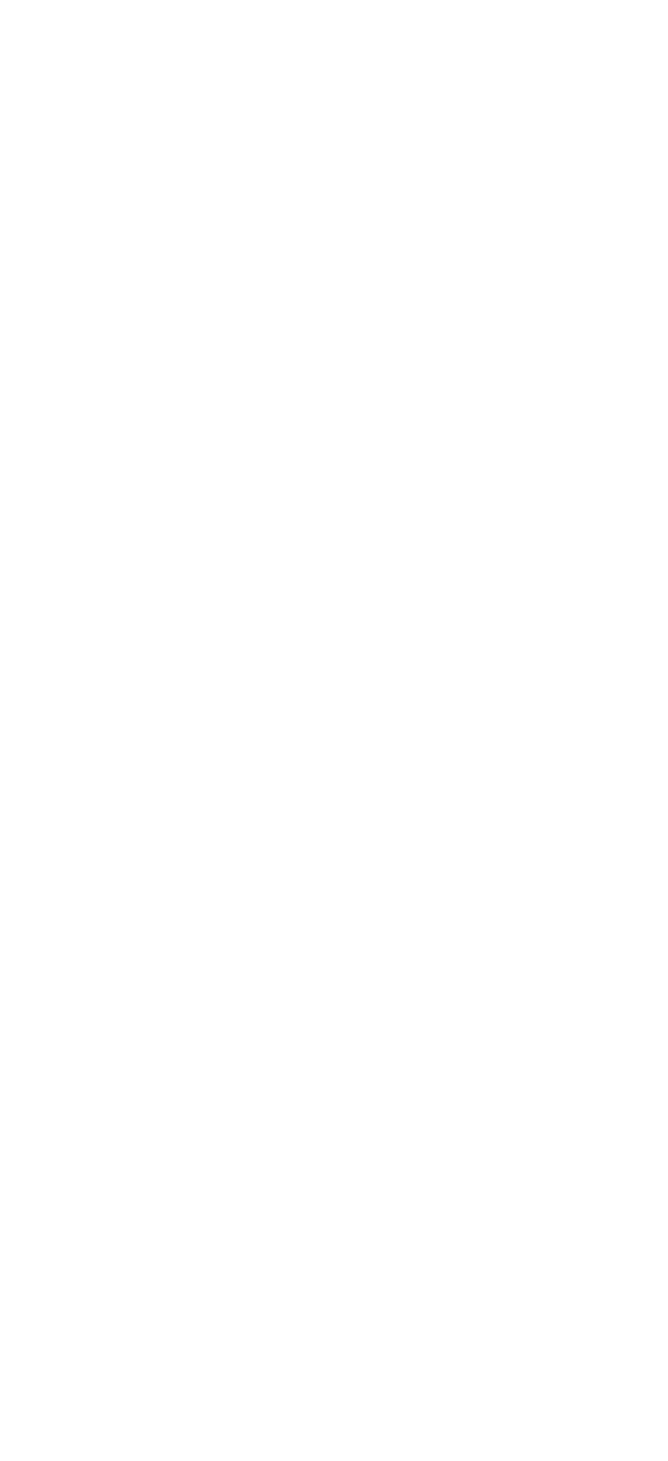
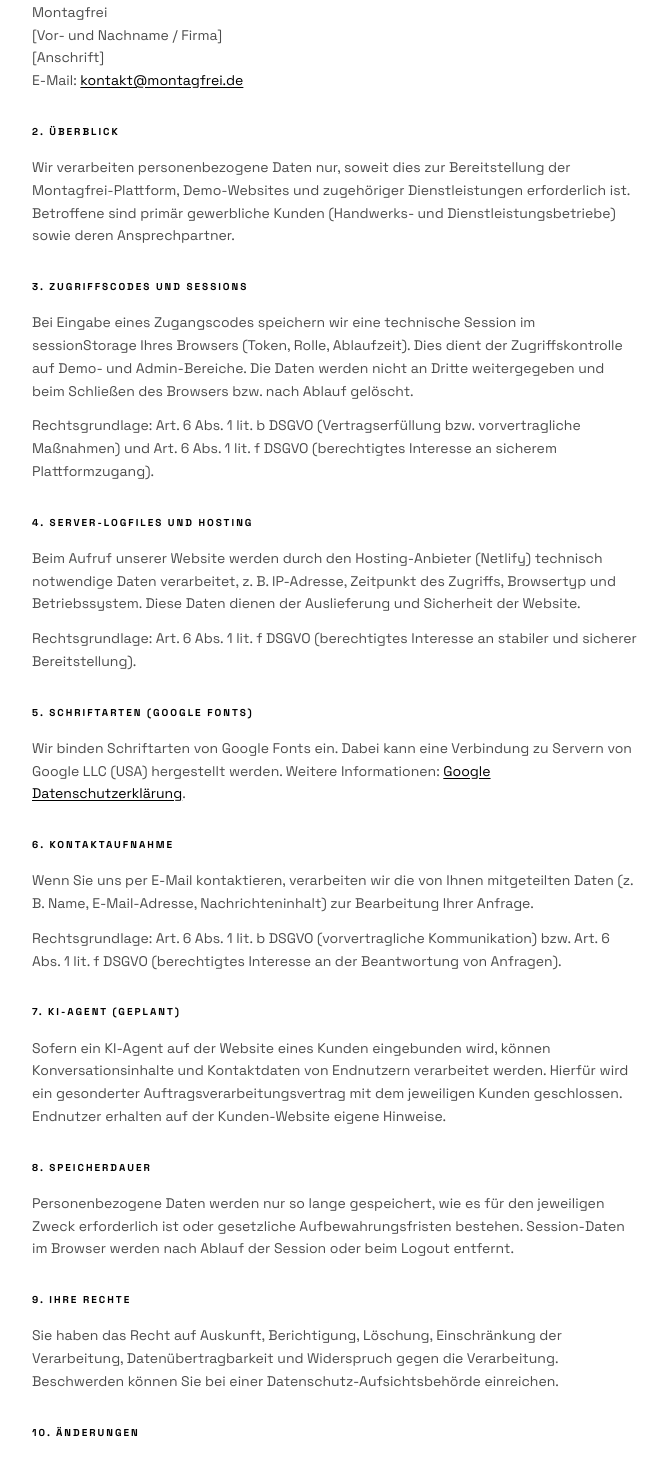
Before and after one commit to AdskiyDro4ila/montagfrei, a React (Vite) app: page /datenschutz in a window 1280 px wide. Before the commit this address had no page. Shown: the part 320-1781 px from the top of the page, without its empty margins (304-972 px from the left). Before the commit the page ends 800 px from the top, so only its background shows below. Built offline with nearby package versions, Linux system fonts and the light colour scheme.

Commit message:
Add Datenschutz, Ueber uns, Kontakt pages and symmetric footer

```diff
--- a/src/App.tsx
+++ b/src/App.tsx
@@ -6,6 +6,9 @@ import { ClientDemoPage } from './demos/ClientDemoPage'
 import { FaqPage } from './pages/FaqPage'
 import { ImpressumPage } from './pages/ImpressumPage'
 import { AgbPage } from './pages/AgbPage'
+import { DatenschutzPage } from './pages/DatenschutzPage'
+import { UeberUnsPage } from './pages/UeberUnsPage'
+import { KontaktPage } from './pages/KontaktPage'
 
 export default function App() {
   return (
@@ -18,6 +21,9 @@ export default function App() {
         <Route path="/faq" element={<FaqPage />} />
         <Route path="/impressum" element={<ImpressumPage />} />
         <Route path="/agb" element={<AgbPage />} />
+        <Route path="/datenschutz" element={<DatenschutzPage />} />
+        <Route path="/ueber-uns" element={<UeberUnsPage />} />
+        <Route path="/kontakt" element={<KontaktPage />} />
       </Routes>
     </BrowserRouter>
   )
--- a/src/components/HomeFooter.tsx
+++ b/src/components/HomeFooter.tsx
@@ -4,18 +4,48 @@ interface HomeFooterProps {
   visible: boolean
 }
 
-const links = [
+const row1 = [
   { to: '/faq', label: 'FAQ' },
   { to: '/impressum', label: 'Impressum' },
   { to: '/agb', label: 'AGB' },
 ] as const
 
+const row2 = [
+  { to: '/datenschutz', label: 'Datenschutz' },
+  { to: '/ueber-uns', label: 'Über uns' },
+  { to: '/kontakt', label: 'Kontakt' },
+] as const
+
+function FooterRow({
+  links,
+  visible,
+}: {
+  links: readonly { to: string; label: string }[]
+  visible: boolean
+}) {
+  return (
+    <div className="flex items-center justify-center gap-6 sm:gap-10">
+      {links.map(({ to, label }) => (
+        <Link
+          key={to}
+          to={to}
+          tabIndex={visible ? 0 : -1}
+          className="font-display text-[10px] font-bold uppercase tracking-[0.18em] text-black/30 transition-colors duration-300 hover:text-black sm:tracking-[0.2em]"
+        >
+          {label}
+        </Link>
+      ))}
+    </div>
+  )
+}
+
 export function HomeFooter({ visible }: HomeFooterProps) {
   return (
     <nav
       className={`
-        fixed bottom-0 left-0 right-0 z-20 flex items-center justify-center gap-8
-        px-5 pb-[max(2rem,env(safe-area-inset-bottom))]
+        fixed bottom-0 left-0 right-0 z-20
+        flex flex-col items-center gap-3
+        px-5 pb-[max(1.75rem,env(safe-area-inset-bottom))] pt-2
         transition-all duration-700 ease-out
         ${visible
           ? 'translate-y-0 opacity-100'
@@ -24,16 +54,8 @@ export function HomeFooter({ visible }: HomeFooterProps) {
       `}
       aria-hidden={!visible}
     >
-      {links.map(({ to, label }) => (
-        <Link
-          key={to}
-          to={to}
-          tabIndex={visible ? 0 : -1}
-          className="font-display text-[10px] font-bold uppercase tracking-[0.2em] text-black/30 transition-colors duration-300 hover:text-black sm:text-xs"
-        >
-          {label}
-        </Link>
-      ))}
+      <FooterRow links={row1} visible={visible} />
+      <FooterRow links={row2} visible={visible} />
     </nav>
   )
 }
--- a/src/lib/routes.ts
+++ b/src/lib/routes.ts
@@ -11,6 +11,9 @@ export const ROUTES = {
   faq: '/faq',
   impressum: '/impressum',
   agb: '/agb',
+  datenschutz: '/datenschutz',
+  ueberUns: '/ueber-uns',
+  kontakt: '/kontakt',
 } as const
 
 export function demoRoute(slug: string): string {
--- /dev/null
+++ b/src/pages/DatenschutzPage.tsx
@@ -0,0 +1,131 @@
+import { LegalLayout, LegalSection } from '../components/legal/LegalLayout'
+
+export function DatenschutzPage() {
+  return (
+    <LegalLayout title="Datenschutz">
+      <p className="text-black/50">
+        Informationen zur Verarbeitung personenbezogener Daten gemäß der
+        Datenschutz-Grundverordnung (DSGVO). Stand: Juni 2026.
+      </p>
+
+      <LegalSection title="1. Verantwortlicher">
+        <p>
+          Montagfrei
+          <br />
+          [Vor- und Nachname / Firma]
+          <br />
+          [Anschrift]
+          <br />
+          E-Mail:{' '}
+          <a href="mailto:kontakt@montagfrei.de" className="text-black underline underline-offset-2">
+            kontakt@montagfrei.de
+          </a>
+        </p>
+      </LegalSection>
+
+      <LegalSection title="2. Überblick">
+        <p>
+          Wir verarbeiten personenbezogene Daten nur, soweit dies zur
+          Bereitstellung der Montagfrei-Plattform, Demo-Websites und
+          zugehöriger Dienstleistungen erforderlich ist. Betroffene sind
+          primär gewerbliche Kunden (Handwerks- und Dienstleistungsbetriebe)
+          sowie deren Ansprechpartner.
+        </p>
+      </LegalSection>
+
+      <LegalSection title="3. Zugriffscodes und Sessions">
+        <p>
+          Bei Eingabe eines Zugangscodes speichern wir eine technische Session
+          im sessionStorage Ihres Browsers (Token, Rolle, Ablaufzeit). Dies
+          dient der Zugriffskontrolle auf Demo- und Admin-Bereiche. Die Daten
+          werden nicht an Dritte weitergegeben und beim Schließen des
+          Browsers bzw. nach Ablauf gelöscht.
+        </p>
+        <p>
+          Rechtsgrundlage: Art. 6 Abs. 1 lit. b DSGVO (Vertragserfüllung bzw.
+          vorvertragliche Maßnahmen) und Art. 6 Abs. 1 lit. f DSGVO
+          (berechtigtes Interesse an sicherem Plattformzugang).
+        </p>
+      </LegalSection>
+
+      <LegalSection title="4. Server-Logfiles und Hosting">
+        <p>
+          Beim Aufruf unserer Website werden durch den Hosting-Anbieter
+          (Netlify) technisch notwendige Daten verarbeitet, z. B. IP-Adresse,
+          Zeitpunkt des Zugriffs, Browsertyp und Betriebssystem. Diese Daten
+          dienen der Auslieferung und Sicherheit der Website.
+        </p>
+        <p>
+          Rechtsgrundlage: Art. 6 Abs. 1 lit. f DSGVO (berechtigtes Interesse
+          an stabiler und sicherer Bereitstellung).
+        </p>
+      </LegalSection>
+
+      <LegalSection title="5. Schriftarten (Google Fonts)">
+        <p>
+          Wir binden Schriftarten von Google Fonts ein. Dabei kann eine
+          Verbindung zu Servern von Google LLC (USA) hergestellt werden.
+          Weitere Informationen:{' '}
+          <a
+            href="https://policies.google.com/privacy"
+            target="_blank"
+            rel="noopener noreferrer"
+            className="text-black underline underline-offset-2"
+          >
+            Google Datenschutzerklärung
+          </a>
+          .
+        </p>
+      </LegalSection>
+
+      <LegalSection title="6. Kontaktaufnahme">
+        <p>
+          Wenn Sie uns per E-Mail kontaktieren, verarbeiten wir die von Ihnen
+          mitgeteilten Daten (z. B. Name, E-Mail-Adresse, Nachrichteninhalt)
+          zur Bearbeitung Ihrer Anfrage.
+        </p>
+        <p>
+          Rechtsgrundlage: Art. 6 Abs. 1 lit. b DSGVO (vorvertragliche
+          Kommunikation) bzw. Art. 6 Abs. 1 lit. f DSGVO (berechtigtes
+          Interesse an der Beantwortung von Anfragen).
+        </p>
+      </LegalSection>
+
+      <LegalSection title="7. KI-Agent (geplant)">
+        <p>
+          Sofern ein KI-Agent auf der Website eines Kunden eingebunden wird,
+          können Konversationsinhalte und Kontaktdaten von Endnutzern
+          verarbeitet werden. Hierfür wird ein gesonderter
+          Auftragsverarbeitungsvertrag mit dem jeweiligen Kunden geschlossen.
+          Endnutzer erhalten auf der Kunden-Website eigene Hinweise.
+        </p>
+      </LegalSection>
+
+      <LegalSection title="8. Speicherdauer">
+        <p>
+          Personenbezogene Daten werden nur so lange gespeichert, wie es für
+          den jeweiligen Zweck erforderlich ist oder gesetzliche
+          Aufbewahrungsfristen bestehen. Session-Daten im Browser werden nach
+          Ablauf der Session oder beim Logout entfernt.
+        </p>
+      </LegalSection>
+
+      <LegalSection title="9. Ihre Rechte">
+        <p>
+          Sie haben das Recht auf Auskunft, Berichtigung, Löschung,
+          Einschränkung der Verarbeitung, Datenübertragbarkeit und Widerspruch
+          gegen die Verarbeitung. Beschwerden können Sie bei einer
+          Datenschutz-Aufsichtsbehörde einreichen.
+        </p>
+      </LegalSection>
+
+      <LegalSection title="10. Änderungen">
+        <p>
+          Wir behalten uns vor, diese Datenschutzerklärung anzupassen, wenn
+          sich unsere Dienste oder die Rechtslage ändert. Die aktuelle
+          Fassung ist stets auf dieser Seite abrufbar.
+        </p>
+      </LegalSection>
+    </LegalLayout>
+  )
+}
--- a/src/pages/FaqPage.tsx
+++ b/src/pages/FaqPage.tsx
@@ -1,3 +1,4 @@
+import { Link } from 'react-router-dom'
 import { LegalLayout, LegalSection } from '../components/legal/LegalLayout'
 
 export function FaqPage() {
@@ -49,9 +50,11 @@ export function FaqPage() {
       <LegalSection title="Wie werden meine Daten geschützt?">
         <p>
           Wir verarbeiten personenbezogene Daten nur im Rahmen der geltenden
-          Datenschutzgesetze (DSGVO). Details entnehmen Sie unserem Impressum
-          und den gesonderten Datenschutzhinweisen, die wir Ihnen bei
-          Vertragsschluss zur Verfügung stellen.
+          Datenschutzgesetze (DSGVO). Details entnehmen Sie unserer{' '}
+          <Link to="/datenschutz" className="text-black underline underline-offset-2">
+            Datenschutzerklärung
+          </Link>
+          .
         </p>
       </LegalSection>
 
--- /dev/null
+++ b/src/pages/KontaktPage.tsx
@@ -0,0 +1,49 @@
+import { Link } from 'react-router-dom'
+import { LegalLayout, LegalSection } from '../components/legal/LegalLayout'
+
+export function KontaktPage() {
+  return (
+    <LegalLayout title="Kontakt">
+      <p className="text-black/50">
+        Wir melden uns in der Regel innerhalb von zwei Werktagen.
+      </p>
+
+      <LegalSection title="E-Mail">
+        <a
+          href="mailto:kontakt@montagfrei.de"
+          className="inline-block font-display text-base font-bold uppercase tracking-tight text-black transition-opacity hover:opacity-60"
+        >
+          kontakt@montagfrei.de
+        </a>
+      </LegalSection>
+
+      <LegalSection title="Anfrage">
+        <p>
+          Schreiben Sie uns kurz, welchen Betrieb Sie führen und was Sie
+          benötigen — Demo-Website, Live-Umsetzung oder KI-Agent. Wir melden
+          uns mit den nächsten Schritten.
+        </p>
+      </LegalSection>
+
+      <LegalSection title="Zugang zur Demo">
+        <p>
+          Bereits einen Code? Auf der{' '}
+          <Link to="/" className="text-black underline underline-offset-2">
+            Startseite
+          </Link>{' '}
+          auf Montagfrei klicken und Code eingeben.
+        </p>
+      </LegalSection>
+
+      <LegalSection title="Impressum">
+        <p>
+          Angaben zum Anbieter finden Sie im{' '}
+          <Link to="/impressum" className="text-black underline underline-offset-2">
+            Impressum
+          </Link>
+          .
+        </p>
+      </LegalSection>
+    </LegalLayout>
+  )
+}
--- /dev/null
+++ b/src/pages/UeberUnsPage.tsx
@@ -0,0 +1,45 @@
+import { LegalLayout, LegalSection } from '../components/legal/LegalLayout'
+
+export function UeberUnsPage() {
+  return (
+    <LegalLayout title="Über uns">
+      <p className="text-lg leading-relaxed text-black/80">
+        Montagfrei macht professionelle Online-Präsenz für kleine Betriebe
+        einfach — ohne IT-Abteilung, ohne Komplexität.
+      </p>
+
+      <LegalSection title="Für wen wir da sind">
+        <p>
+          Putzfirmen, Gartenbauer, Maler, Hausmeisterservices und vergleichbare
+          Gewerbe. Betriebe, die Qualität in ihrem Handwerk liefern — und eine
+          Website brauchen, die genauso zuverlässig wirkt.
+        </p>
+      </LegalSection>
+
+      <LegalSection title="Was wir tun">
+        <p>
+          Wir erstellen individuelle Demo-Websites mit persönlichem Zugangscode.
+          Der Kunde sieht sein digitales Schaufenster, gibt Feedback, und wir
+          setzen es auf der Wunsch-Domain um. Schritt für Schritt, ohne
+          Fachchinesisch.
+        </p>
+      </LegalSection>
+
+      <LegalSection title="Wohin die Reise geht">
+        <p>
+          Als Nächstes integrieren wir einen KI-Agenten direkt auf der
+          Live-Website des Kunden — für Anfragen, Termine und den Alltag im
+          Betrieb. Weniger Unterbrechung, mehr Zeit fürs eigentliche Handwerk.
+        </p>
+      </LegalSection>
+
+      <LegalSection title="Wie wir arbeiten">
+        <p>
+          Klar, minimal, ehrlich. Kein Agentur-Blabla. Eine Demo, ein Code,
+          eine Website — fertig. Anpassungen jederzeit, weil Inhalte und Texte
+          zentral gepflegt werden können.
+        </p>
+      </LegalSection>
+    </LegalLayout>
+  )
+}
```
